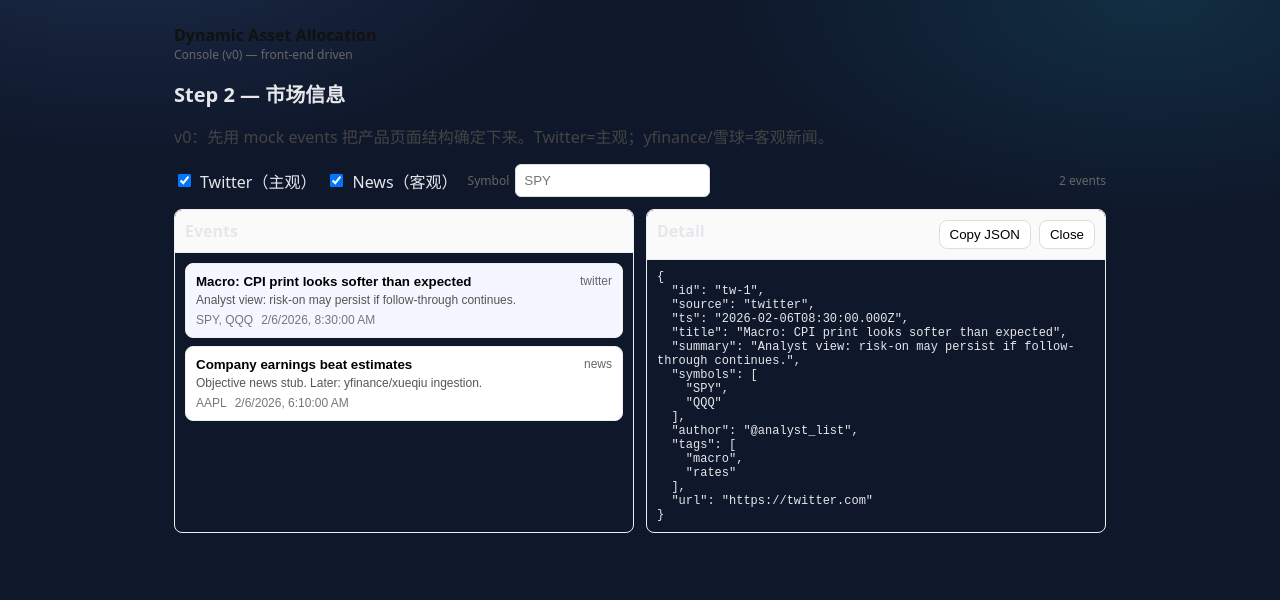
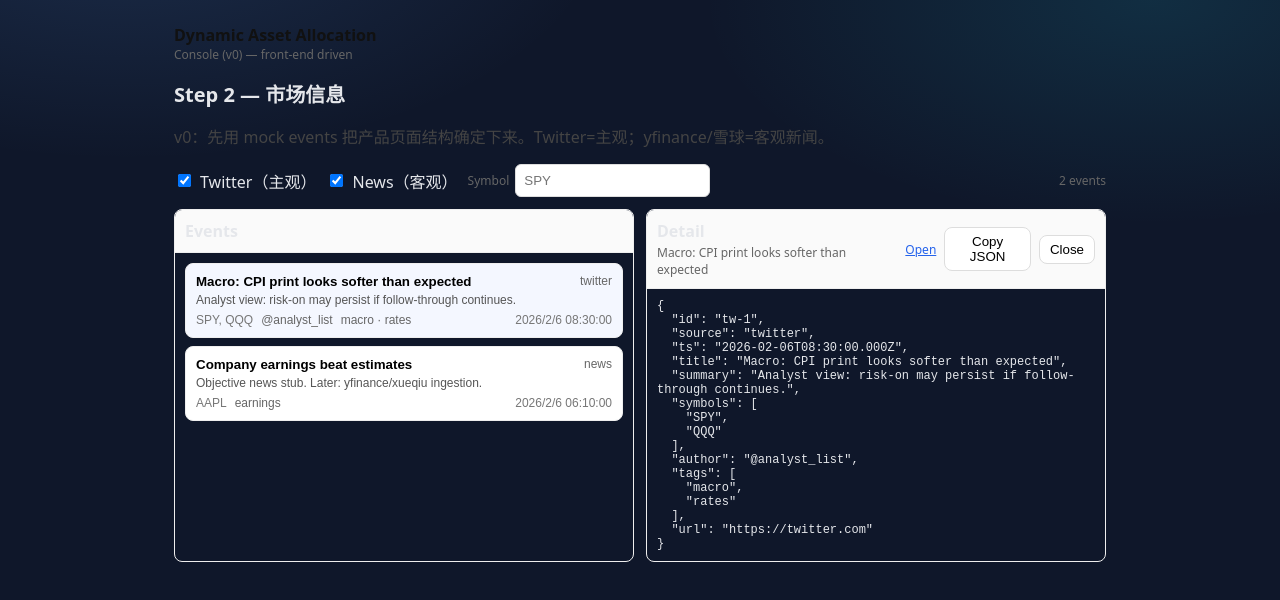
Before and after one commit to Jarvis-agent-bot/Dynamic-Asset-Allocation, a Next.js app: page /daa/step/2 in a window 1280 px wide. Both pictures are taken after a click on the button 640 px from the left and 300 px from the top of the page. Shown: the top 600 px of the page. Built offline with nearby package versions, Linux system fonts and the light colour scheme.

Commit message:
ui: improve step2 market events filters + detail

```diff
--- a/app/daa/step/2/page.jsx
+++ b/app/daa/step/2/page.jsx
@@ -6,6 +6,12 @@ import { filterMarketEvents } from "../../../../src/core/marketEvents";
 
 function pretty(x) {
   return JSON.stringify(x, null, 2);
+}
+
+function fmtTs(ts) {
+  const d = new Date(ts);
+  if (Number.isNaN(d.getTime())) return String(ts || "");
+  return d.toLocaleString("zh-CN", { hour12: false });
 }
 
 const MOCK_EVENTS = [
@@ -67,8 +73,22 @@ export default function Step2MarketEventsPage() {
         </label>
         <label style={{ display: "flex", gap: 6, alignItems: "center" }}>
           <span style={{ fontSize: 12, color: "#666" }}>Symbol</span>
-          <input value={symbol} onChange={(e) => setSymbol(e.target.value)} placeholder="SPY" style={{ padding: 8, border: "1px solid #ddd", borderRadius: 6 }} />
+          <input
+            value={symbol}
+            onChange={(e) => setSymbol(e.target.value)}
+            placeholder="SPY"
+            aria-label="Filter by symbol"
+            style={{ padding: 8, border: "1px solid #ddd", borderRadius: 6 }}
+          />
         </label>
+        {symbol.trim() ? (
+          <button
+            onClick={() => setSymbol("")}
+            style={{ padding: "6px 10px", borderRadius: 8, border: "1px solid #ddd", background: "#fff", fontSize: 12 }}
+          >
+            Clear
+          </button>
+        ) : null}
         <div style={{ marginLeft: "auto", fontSize: 12, color: "#666" }}>
           {filtered.length} events
         </div>
@@ -98,9 +118,13 @@ export default function Step2MarketEventsPage() {
                   <div style={{ fontSize: 12, color: "#666" }}>{e.source}</div>
                 </div>
                 <div style={{ fontSize: 12, color: "#555", marginTop: 4 }}>{e.summary || ""}</div>
-                <div style={{ fontSize: 12, color: "#777", marginTop: 6 }}>
-                  {(e.symbols || []).join(", ")}
-                  <span style={{ marginLeft: 8 }}>{new Date(e.ts).toLocaleString()}</span>
+                <div style={{ fontSize: 12, color: "#777", marginTop: 6, display: "flex", justifyContent: "space-between", gap: 12 }}>
+                  <div>
+                    {(e.symbols || []).join(", ")}
+                    {e.author ? <span style={{ marginLeft: 8, color: "#666" }}>{e.author}</span> : null}
+                    {e.tags?.length ? <span style={{ marginLeft: 8, color: "#666" }}>{e.tags.join(" · ")}</span> : null}
+                  </div>
+                  <div>{fmtTs(e.ts)}</div>
                 </div>
               </button>
             ))}
@@ -111,9 +135,17 @@ export default function Step2MarketEventsPage() {
 
         {selected ? (
           <section style={{ border: "1px solid #eee", borderRadius: 8, overflow: "hidden" }}>
-            <div style={{ padding: 10, borderBottom: "1px solid #eee", background: "#fafafa", display: "flex", justifyContent: "space-between" }}>
-              <div style={{ fontWeight: 600 }}>Detail</div>
-              <div style={{ display: "flex", gap: 8 }}>
+            <div style={{ padding: 10, borderBottom: "1px solid #eee", background: "#fafafa", display: "flex", justifyContent: "space-between", gap: 12 }}>
+              <div>
+                <div style={{ fontWeight: 600 }}>Detail</div>
+                <div style={{ fontSize: 12, color: "#666", marginTop: 2 }}>{selected.title}</div>
+              </div>
+              <div style={{ display: "flex", gap: 8, alignItems: "center" }}>
+                {selected.url ? (
+                  <a href={selected.url} target="_blank" rel="noreferrer" style={{ fontSize: 12, color: "#2563eb" }}>
+                    Open
+                  </a>
+                ) : null}
                 <button
                   onClick={() => navigator.clipboard.writeText(pretty(selected))}
                   style={{ padding: "6px 10px", borderRadius: 8, border: "1px solid #ddd", background: "#fff" }}
```
